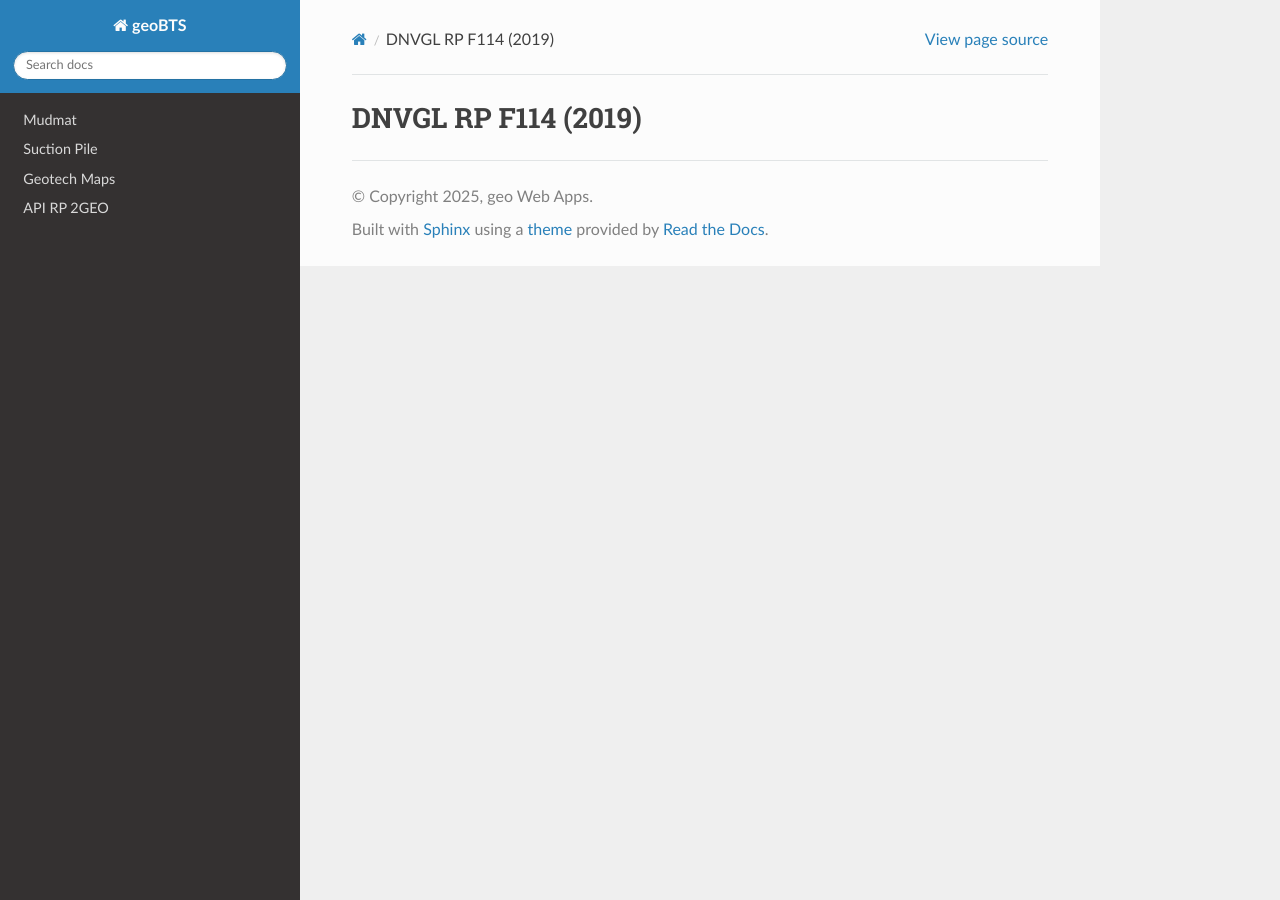
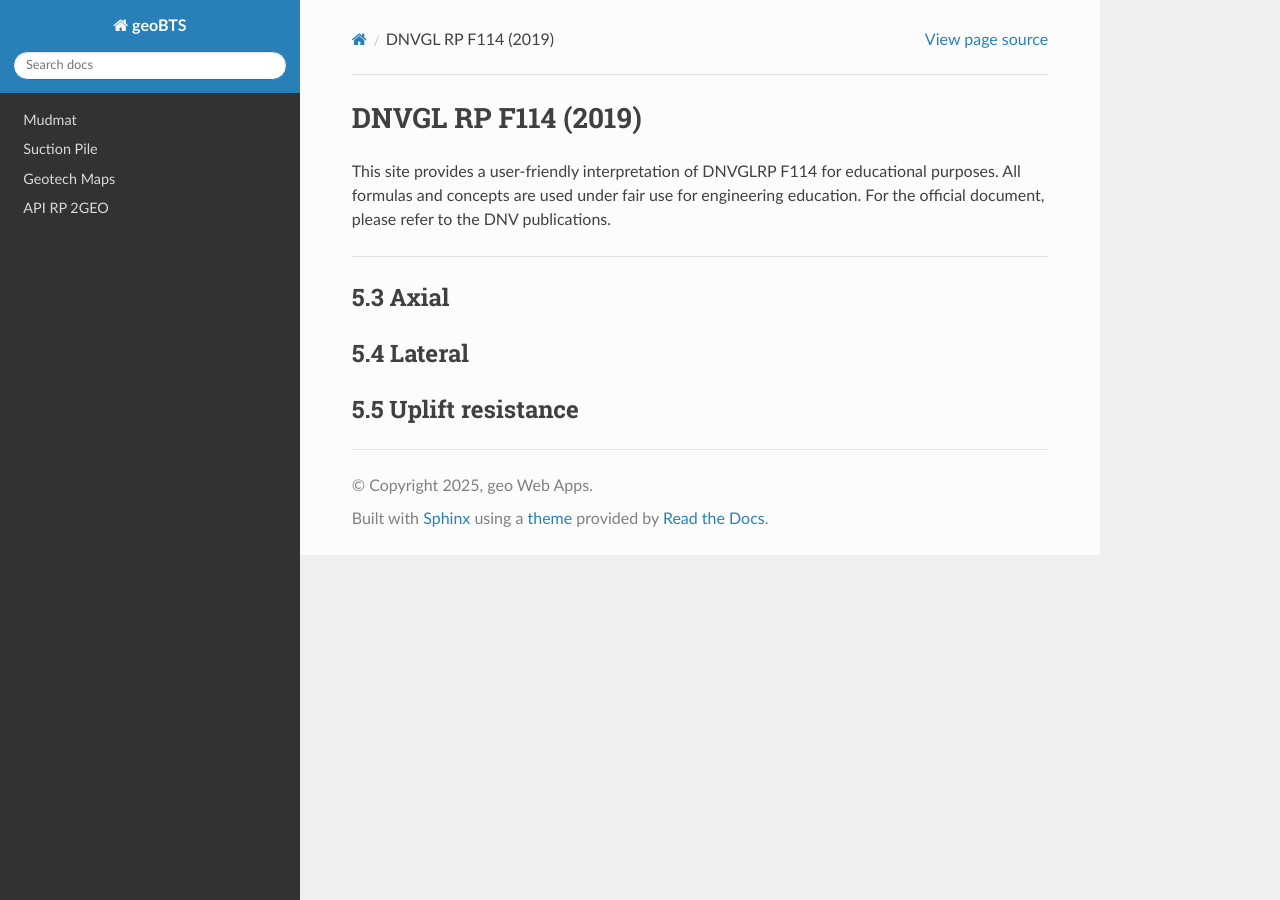
Before and after one commit to jungsohn/geoBTS, a Sphinx documentation site: the page built from docs/source/DNVGL_RP_F114.rst, in a window 1280 px wide. Built offline with Sphinx 7.4.7 and the Read the Docs theme 3.1.0, drawn with Linux system fonts in a browser that asks for light colours.

Commit message:
Update DNVGL_RP_F114.rst

```diff
--- a/docs/source/DNVGL_RP_F114.rst
+++ b/docs/source/DNVGL_RP_F114.rst
@@ -1,2 +1,17 @@
 DNVGL RP F114 (2019)
 =====================
+
+This site provides a user-friendly interpretation of DNVGLRP F114 for educational purposes.
+All formulas and concepts are used under fair use for engineering education.
+For the official document, please refer to the DNV publications.
+
+----
+
+5.3 Axial
+-----------
+
+5.4 Lateral
+------------
+
+5.5 Uplift resistance
+------------------------
```
